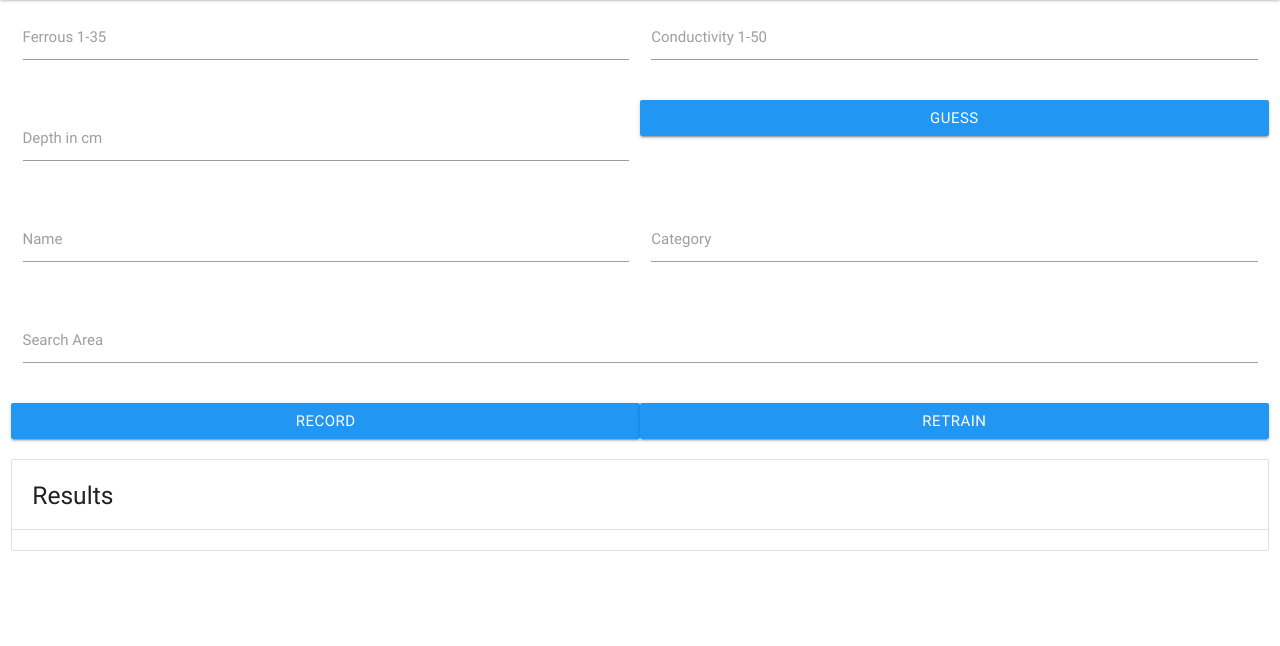
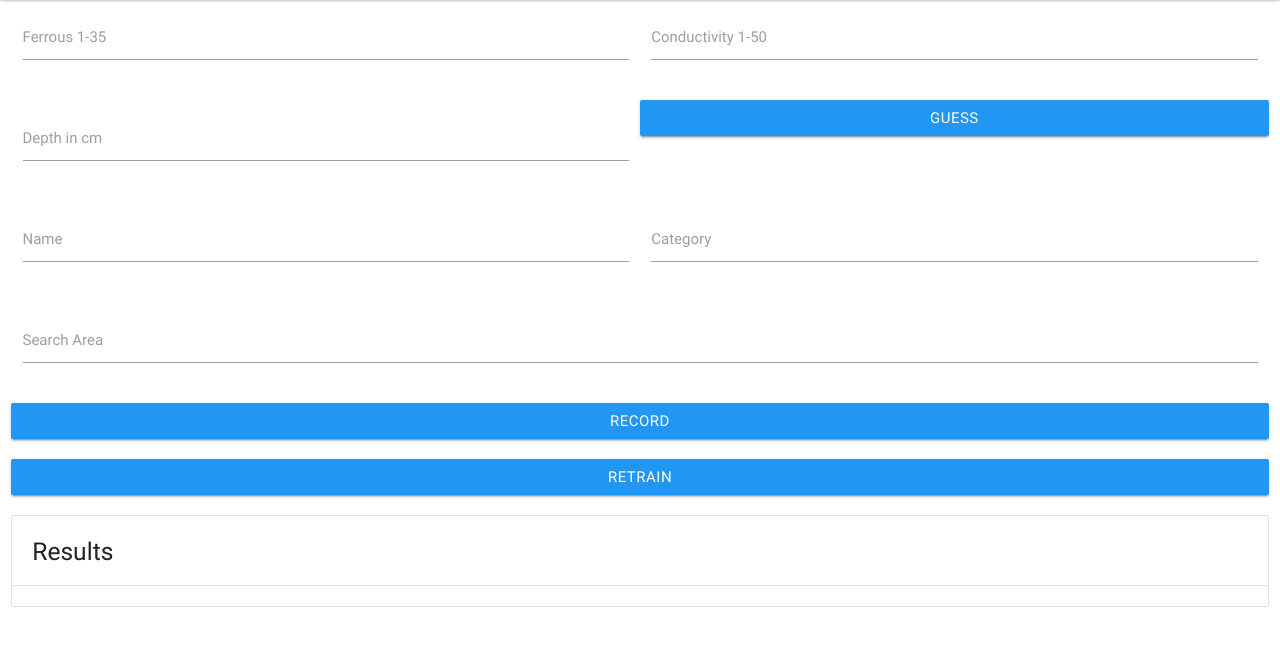
Before and after one commit to unixunion/python-feco-identify, a Flask app: template templates/index.html in a window 1280 px wide. Shown: the part 49-695 px from the top of the page. Run offline with Flask 2, Linux system fonts and the light colour scheme; the template is opened without the code that fills it, so the values that code supplies are empty; some libraries are stand-ins or nearby versions.

Commit message:
moved retrain button down

```diff
--- a/templates/index.html
+++ b/templates/index.html
@@ -442,8 +442,11 @@
             <!--</div>-->
 
             <div class="row">
-                <a class="waves-effect waves-light btn col s6 blue" id="record">Record</a>
-                <a class="waves-effect waves-light btn col s6 blue" id="retrain">Retrain</a>
+                <a class="waves-effect waves-light btn col s12 blue" id="record">Record</a>
+            </div>
+
+            <div class="row">
+                <a class="waves-effect waves-light btn col s12 blue" id="retrain">Retrain</a>
             </div>
 
             <div class="row">
```
